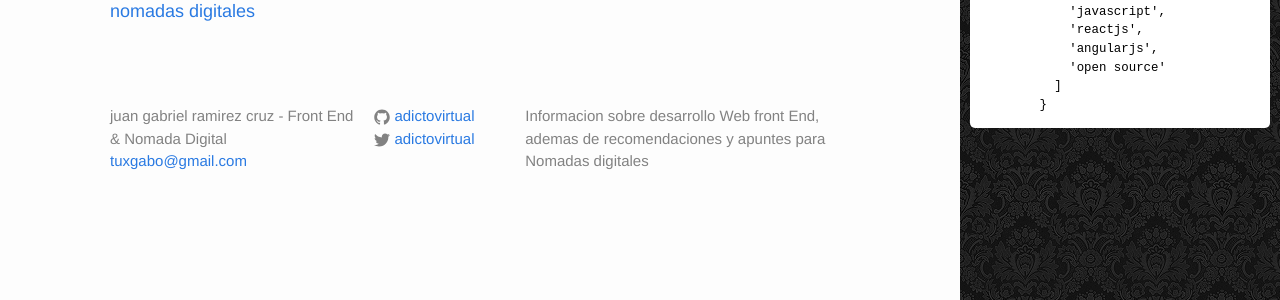
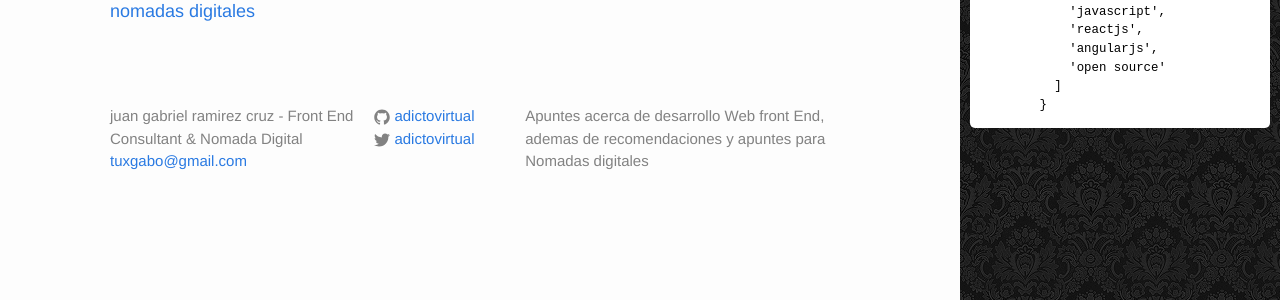
Before and after one commit to juanramirezc2/adictovirtual.github.io, a Jekyll site: the page built from index.html, in a window 1280 px wide. Shown: the part 490-790 px from the top of the page. Built offline with Jekyll 4.4.1, drawn with Linux system fonts in a browser that asks for light colours; nearby versions of some CDN libraries; comment, search, counter and statistics services are not loaded.

Commit message:
consultant added to the title of the page

```diff
--- a/_config.yml
+++ b/_config.yml
@@ -1,9 +1,9 @@
 # Site settings
-title: juan gabriel ramirez cruz - Front End & Nomada Digital
+title: juan gabriel ramirez cruz - Front End Consultant & Nomada Digital
 nickname : Gabo
 email: tuxgabo@gmail.com
 description: > # this means to ignore newlines until "baseurl:"
-  Informacion sobre desarrollo Web front End, ademas de recomendaciones y apuntes para Nomadas digitales
+  Apuntes acerca de desarrollo Web front End, ademas de recomendaciones y apuntes para Nomadas digitales
 permalink: /:year/:month/:title
 baseurl: "" # the subpath of your site, e.g. /blog/
 url: "http://gaboramirez.com" # the base hostname & protocol for your site
```
